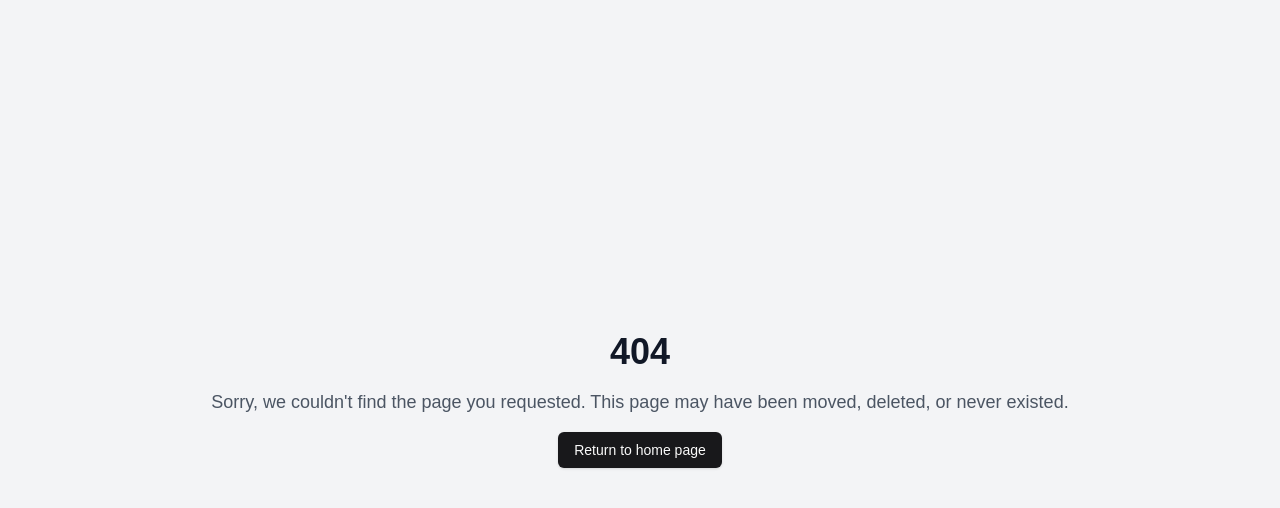
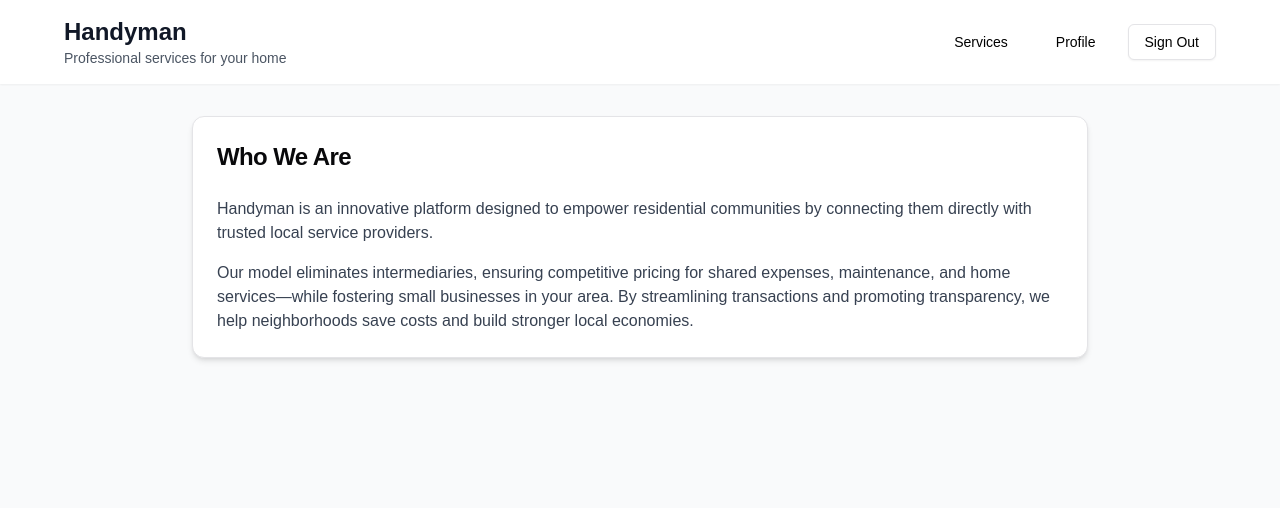
Before and after one commit to Hubit85/HubitApp, a Next.js app: page /dashboard in a window 1280 px wide. Before the commit this address had no page. Shown: the top 508 px of the page. Built offline with nearby package versions, Linux system fonts and the light colour scheme.

Commit message:
refactor(layout): Enhance Header component structure

```diff
--- /dev/null
+++ b/src/pages/dashboard/index.tsx
@@ -0,0 +1,46 @@
+
+import React from "react";
+import Head from "next/head";
+import { Header } from "@/components/layout/Header";
+import { Card, CardContent, CardHeader, CardTitle } from "@/components/ui/card";
+
+export default function Dashboard() {
+  return (
+    <>
+      <Head>
+        <title>Dashboard - Handyman</title>
+        <meta name="description" content="Handyman dashboard - Professional services for your home" />
+      </Head>
+
+      <div className="min-h-screen flex flex-col bg-gray-50">
+        <Header />
+
+        <main className="flex-1 container mx-auto px-4 py-8 sm:px-6 lg:px-8">
+          {/* About Us Card - Occupying about one-third of the screen */}
+          <Card className="w-full max-w-4xl mx-auto shadow-md">
+            <CardHeader>
+              <CardTitle className="text-2xl font-bold">Who We Are</CardTitle>
+            </CardHeader>
+            <CardContent className="text-gray-700 space-y-4">
+              <p>
+                Handyman is an innovative platform designed to empower residential communities
+                by connecting them directly with trusted local service providers.
+              </p>
+              <p>
+                Our model eliminates intermediaries, ensuring competitive pricing for shared
+                expenses, maintenance, and home services—while fostering small businesses in
+                your area. By streamlining transactions and promoting transparency, we help
+                neighborhoods save costs and build stronger local economies.
+              </p>
+            </CardContent>
+          </Card>
+
+          {/* Additional content can be added below */}
+          <div className="mt-8 grid grid-cols-1 md:grid-cols-2 lg:grid-cols-3 gap-6">
+            {/* Placeholder for future content */}
+          </div>
+        </main>
+      </div>
+    </>
+  );
+}
```
